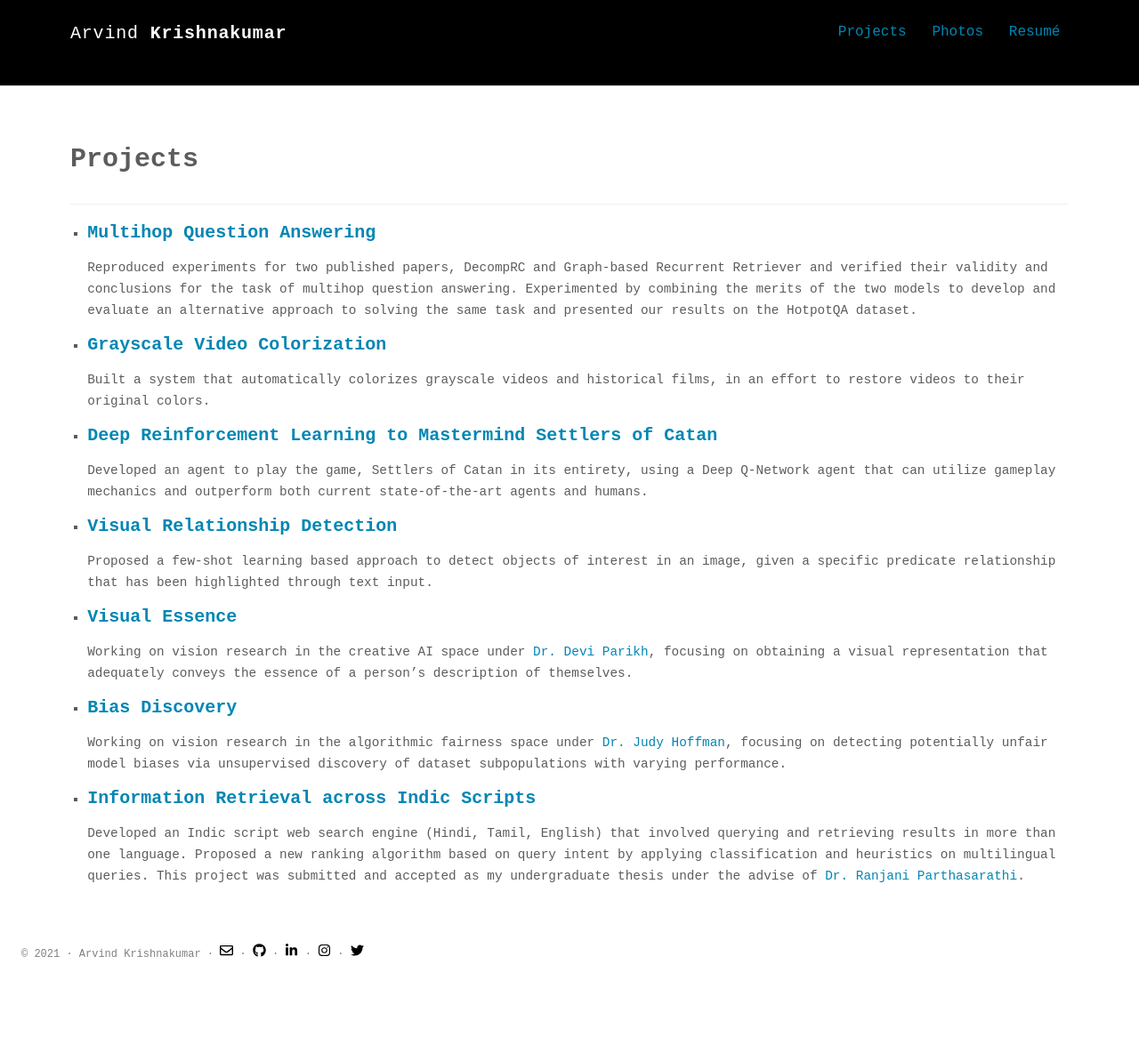
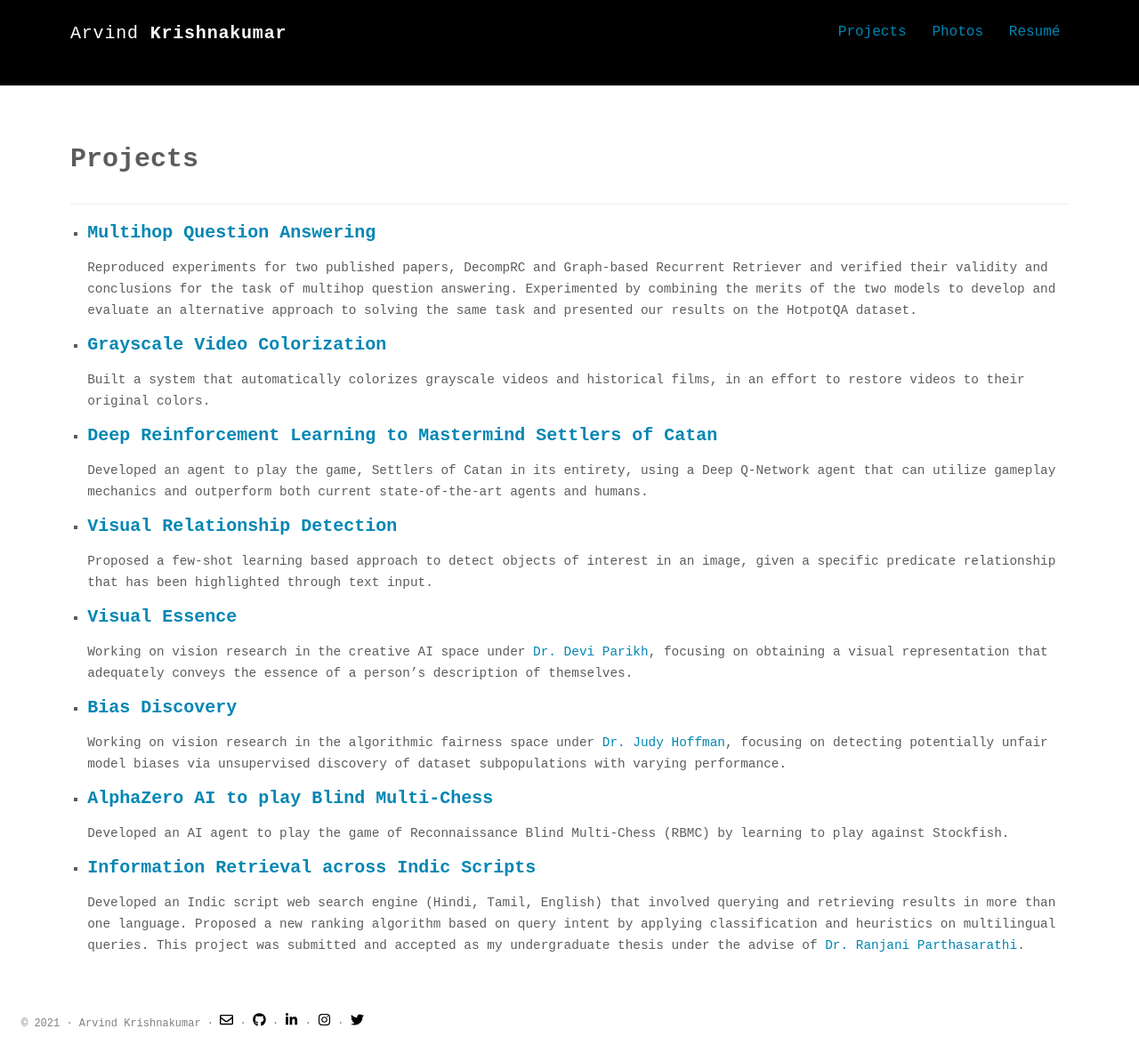
Before and after one commit to akrishna77/akrishna77.github.io, a Jekyll site: the page built from projects.md, in a window 1280 px wide. Shown: the whole page at 89% size. Built offline with Jekyll 4.4.1, drawn with Linux system fonts in a browser that asks for light colours; some web fonts are replaced; before the commit the page ends 1106 px from its top, so only the background shows below that.

Commit message:
Adding RIP Project

```diff
--- a/projects.md
+++ b/projects.md
@@ -22,6 +22,9 @@ permalink: /projects/
 - #### [Bias Discovery](https://akrishna77.github.io/#/)
 <span style="font-size:0.9em;"> Working on vision research in the algorithmic fairness space under [Dr. Judy Hoffman](https://www.cc.gatech.edu/~judy), focusing on detecting potentially unfair model biases via unsupervised discovery of dataset subpopulations with varying performance. </span>
 
+- #### [AlphaZero AI to play Blind Multi-Chess](https://akrishna77.github.io/RBMCweb/)
+<span style="font-size:0.9em;"> Developed an AI agent to play the game of Reconnaissance Blind Multi-Chess (RBMC) by learning to play against Stockfish.
+
 - #### [Information Retrieval across Indic Scripts](https://tinyurl.com/umyhpsr)
 <span style="font-size:0.9em;"> Developed an Indic script web search engine (Hindi, Tamil, English) that involved querying and retrieving results in more than one language. Proposed a new ranking algorithm based on query intent by applying classification and heuristics on multilingual queries. This project was submitted and accepted as my undergraduate thesis under the advise of [Dr. Ranjani Parthasarathi](https://scholar.google.co.in/citations?user=SMhTwtYAAAAJ&hl=en). </span>
 
```
